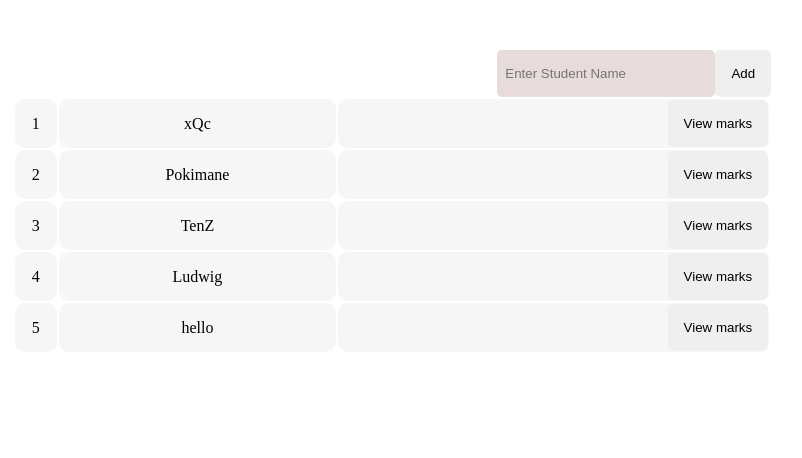
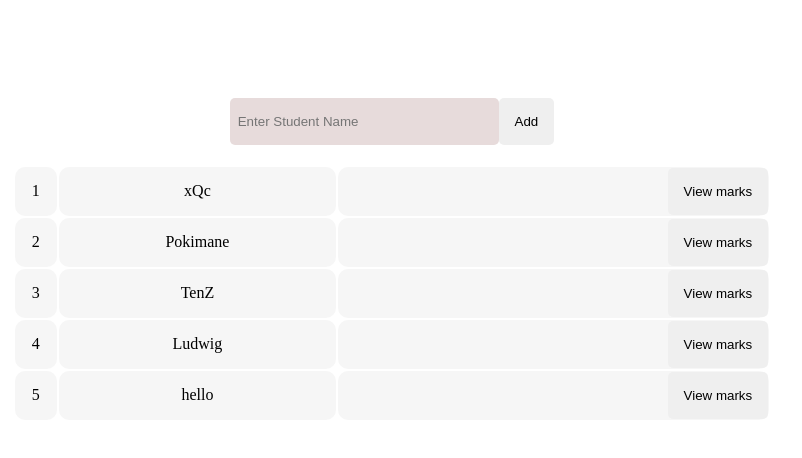
Before and after one commit to Ashikam263/Task8, a React (Create React App) app: page / in a window 1280 px wide. Shown: the top 458 px of the page, without its empty margins (248-1050 px from the left). Built offline with nearby package versions, Linux system fonts and the light colour scheme; data requests are answered from the project's data file.

Commit message:
centered

```diff
--- a/src/index.css
+++ b/src/index.css
@@ -3,9 +3,14 @@
   }
   .details{
     display: flex;
-    justify-content:end ;
+    justify-content: center;
     margin-top: 50px;
-    margin-right: 20%;
+    margin-bottom: 20px;
+  }
+  .title{
+    display : flex;
+    justify-content : center;
+    align-items : center;
   }
   button {
     border: 0;
```
